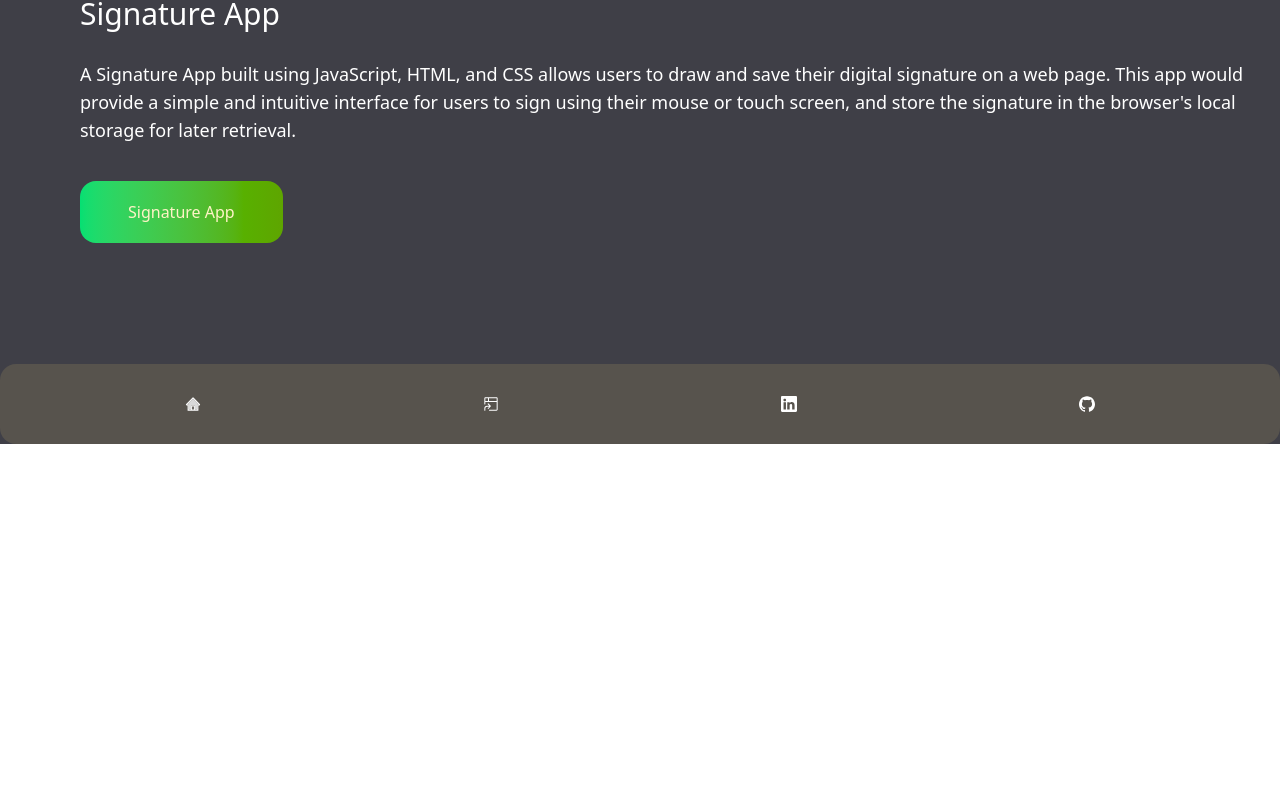
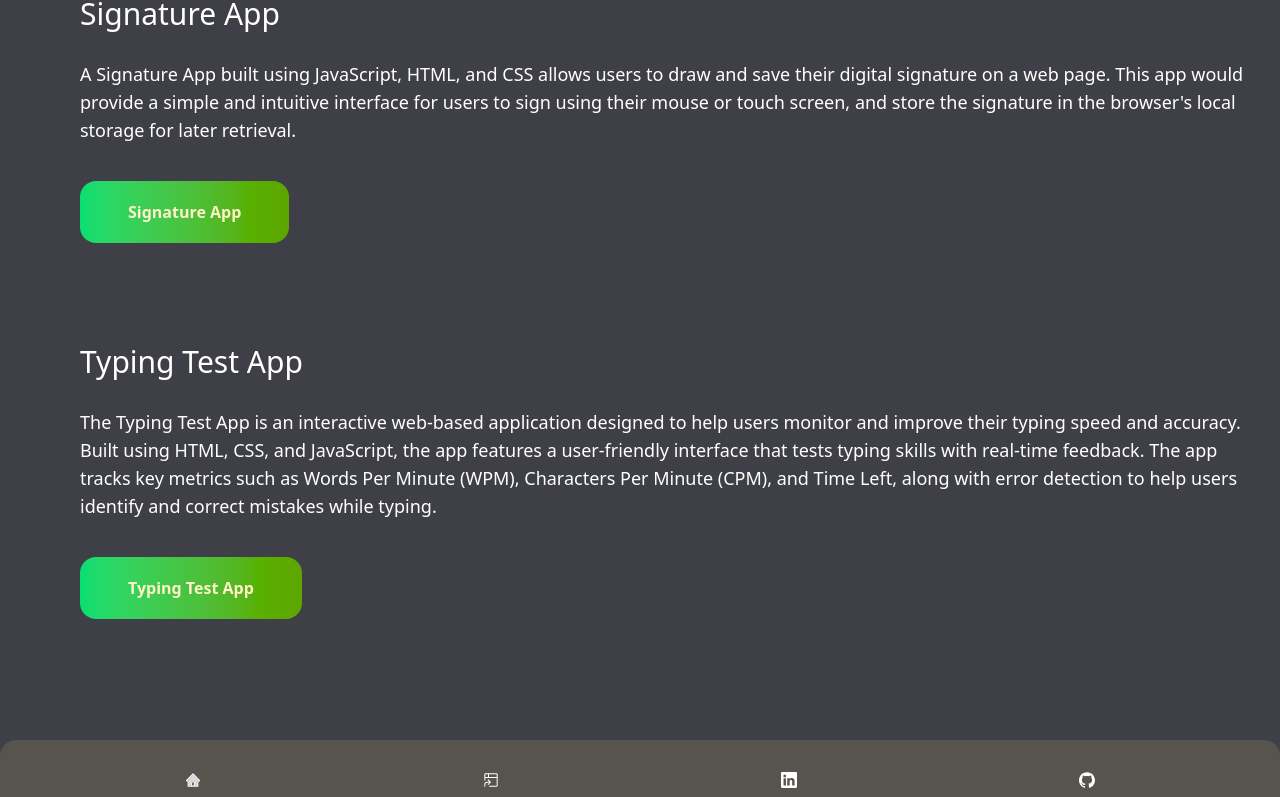
Before and after one commit to Rakeshmehra123/Tailwind-project, a React (Vite) app: page /Project in a window 1280 px wide. Shown: the part 556-1353 px from the top of the page. Before the commit the page ends 1000 px from the top, so only its background shows below. Built offline with nearby package versions, Linux system fonts and the light colour scheme.

Commit message:
commit : update project.jsx

```diff
--- a/src/components/Project/Project.jsx
+++ b/src/components/Project/Project.jsx
@@ -10,7 +10,7 @@ const Project = () => {
           Key logger
         </h1>
 
-        <p className=" text-white  ml-20  text-lg mt-5 m-8 pt-2  text-amber-100">
+        <p className=" text-white  ml-20  text-lg mt-5 m-8 pt-2  text-amber-100 ">
           {" "}
           A Keylogger Project is a web page built using JavaScript HTML css and
           designed to monitor and record the keystrokes made on a computer or
@@ -24,7 +24,7 @@ const Project = () => {
         <Link
           to="https://keystrokelogger.netlify.app/"
           target="_blank"
-          className="px-12 mt-5 py-5  ml-20  rounded-2xl bg-gradient-to-r from-green-400 to-lime-600 text-amber-100 pointer"
+          className="px-12 mt-5 py-5  ml-20  rounded-2xl bg-gradient-to-r from-green-400 to-lime-600 text-amber-100 font-semibold pointer"
         >
           KeyLogger
         </Link>
@@ -48,9 +48,29 @@ const Project = () => {
         <Link
           to="https://signforauth.netlify.app/"
           target="_blank"
-          className="px-12 mt-5 py-5  ml-20  rounded-2xl bg-gradient-to-r from-green-400 to-lime-600 text-amber-100 pointer"
+          className="px-12 mt-5 py-5  ml-20  rounded-2xl bg-gradient-to-r from-green-400 to-lime-600 text-amber-100 font-semibold"
         >
           Signature App
+        </Link>
+      </div>
+      <div className="">
+        <h1 className="text-white ml-20  text-3xl font-md  mt-30 text-amber-100 flex">
+          Typing Test App
+        </h1>
+
+        <p className=" text-white  ml-20  text-lg mt-5 m-8 pt-2  text-amber-100">
+          {" "}
+          The Typing Test App is an interactive web-based application designed to help users monitor and improve their typing speed and accuracy. Built using HTML, CSS, and JavaScript, the app features a user-friendly interface that tests typing skills with real-time feedback. The app tracks key metrics such as Words Per Minute (WPM), Characters Per Minute (CPM), and Time Left, along with error detection to help users identify and correct mistakes while typing.{" "}
+        </p>
+      </div>
+      <div>
+        <br></br>
+        <Link
+          to="https://typingtestforfun.netlify.app/"
+          target="_blank"
+          className="px-12 mt-5 py-5  ml-20  rounded-2xl bg-gradient-to-r from-green-400 to-lime-600 text-amber-100 font-semibold"
+        >
+          Typing Test App
         </Link>
       </div>
     </div>
```
